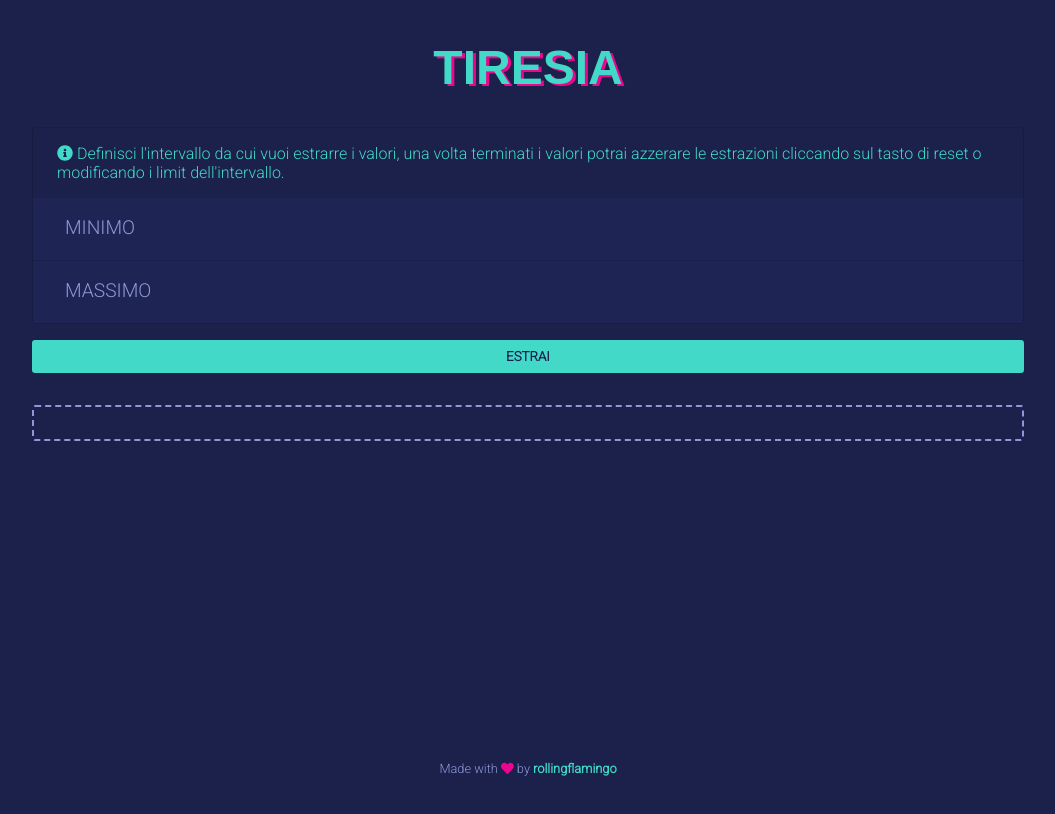
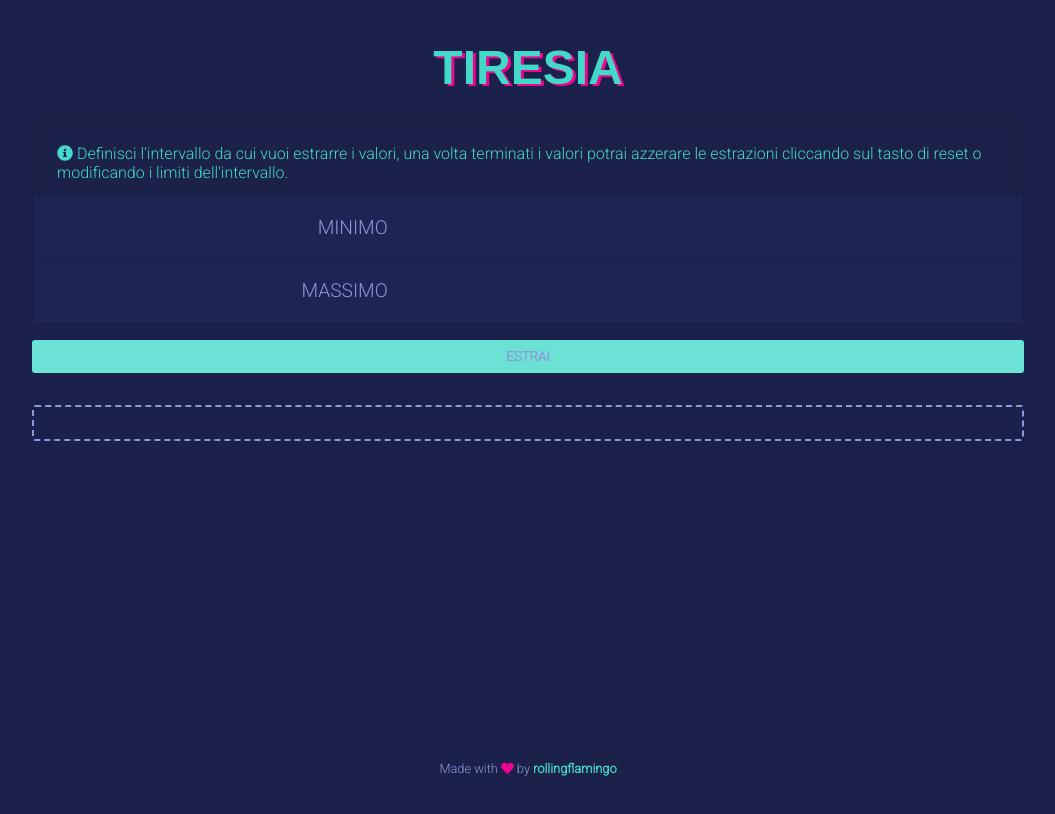
Before and after one commit to phibonacho/tiresia, a Vue app: page / in a window 1280 px wide. Shown: the whole page, without its empty margins (112-1167 px from the left). Built offline with nearby package versions, Linux system fonts and the light colour scheme.

Commit message:
fixed range bug

```diff
--- a/src/components/RandomPicker.vue
+++ b/src/components/RandomPicker.vue
@@ -6,20 +6,20 @@
           <div class='info'>
             <font-awesome-icon icon='info-circle'/>
             Definisci l'intervallo da cui vuoi estrarre i valori, una volta terminati i valori potrai azzerare le
-            estrazioni cliccando sul tasto di reset o modificando i limit dell'intervallo.
+            estrazioni cliccando sul tasto di reset o modificando i limiti dell'intervallo.
           </div>
           <div class='custom-field'>
-            <input type='number' :class="min ? 'filled' : ''" v-model="min" @change="flushPicked" id='lower-bound'>
+            <input type='number' :class="(min ? ' filled' : '') + (this.errorMin ? ' text-secondary' : '')" v-model="min" @keyup="validateInput" id='lower-bound'>
             <label for='lower-bound' class='text-uppercase'>Minimo</label>
           </div>
           <div class='custom-field'>
-            <input type='number' :class="(max ? ' filled' : '') + (picked.length === parseInt(max) ? ' text-secondary' : '')" v-model="max" @change="flushPicked" id='upper-bound'>
+            <input type='number' :class="(max ? ' filled' : '') + (this.errorMax ? ' text-secondary' : '')" v-model="max" @keyup="validateInput" id='upper-bound'>
             <label for='upper-bound' class='text-uppercase'>Massimo</label>
           </div>
         </div>
       </div>
       <div class="button-container">
-        <button @click="pickRandom">Estrai</button>
+        <button @click="pickRandom" :disabled="!this.min || !this.max || this.errorMin || this.errorMax || this.limitReached">Estrai</button>
       </div>
     </form>
     <div class="ext-container" id="target-container">
@@ -48,7 +48,10 @@ export default {
       picked: [],
       min: null,
       max: null,
-      scrollPast: false
+      scrollPast: false,
+      errorMax: false,
+      errorMin: false,
+      limitReached: false
     }
   },
   created () {
@@ -60,16 +63,22 @@ export default {
   methods: {
     handleScroll () {
       const elem = document.querySelector('#target-container')
-      if (elem.getBoundingClientRect().top < -100) {
+      if (elem.getBoundingClientRect().top < 0) {
         this.scrollPast = true
       }
 
-      if (elem.getBoundingClientRect().top >= -100) {
+      if (elem.getBoundingClientRect().top >= 0) {
         this.scrollPast = false
       }
     },
     flushPicked () {
       this.picked = []
+      this.limitReached = false
+    },
+    validateInput () {
+      this.errorMax = !(this.max && parseInt(this.max) > (parseInt(this.min) || -Infinity))
+      this.errorMin = !(this.min && parseInt(this.min) < (parseInt(this.max) || Infinity))
+      this.flushPicked()
     },
     pickRandom (event) {
       event.preventDefault()
@@ -80,6 +89,7 @@ export default {
 
       const actualMax = parseInt(this.max) + 1
       if (this.picked.length === (actualMax - this.min)) {
+        this.limitReached = true
         return
       }
       let random
@@ -158,12 +168,15 @@ export default {
     top: 0;
     left: 0;
     z-index: 1050;
+    transition: all .2s ease;
+    animation: 1s slide-in;
 
     @include media-breakpoint-up(md) {
       left: 50%;
       transform: translateX(-50%);
     }
   }
+
   .input-container {
     @at-root.sticky#{&} {
       flex: 0 0 66.66667%;
@@ -208,8 +221,8 @@ export default {
           max-width: 35%;
           color: lighten($dark, 50);
           font-size: 1.2rem;
-          text-align: left;
           padding-top: .1rem;
+          text-align: right;
           transition: all .1s linear;
           @at-root.sticky#{&} {
             position: absolute;
@@ -283,6 +296,11 @@ export default {
       outline: none;
       border-radius: $border-radius;
 
+      &:disabled {
+        color: lighten($dark, 50);
+        background: lighten($primary, 10);
+      }
+
       @at-root.sticky#{&} {
         height: 100%;
         border-radius: 0 $border-radius $border-radius 0;
@@ -292,4 +310,14 @@ export default {
   }
 }
 
+@keyframes slide-in {
+  from {
+    top: -100%;
+  }
+
+  to {
+    top:0;
+  }
+}
+
 </style>
```
